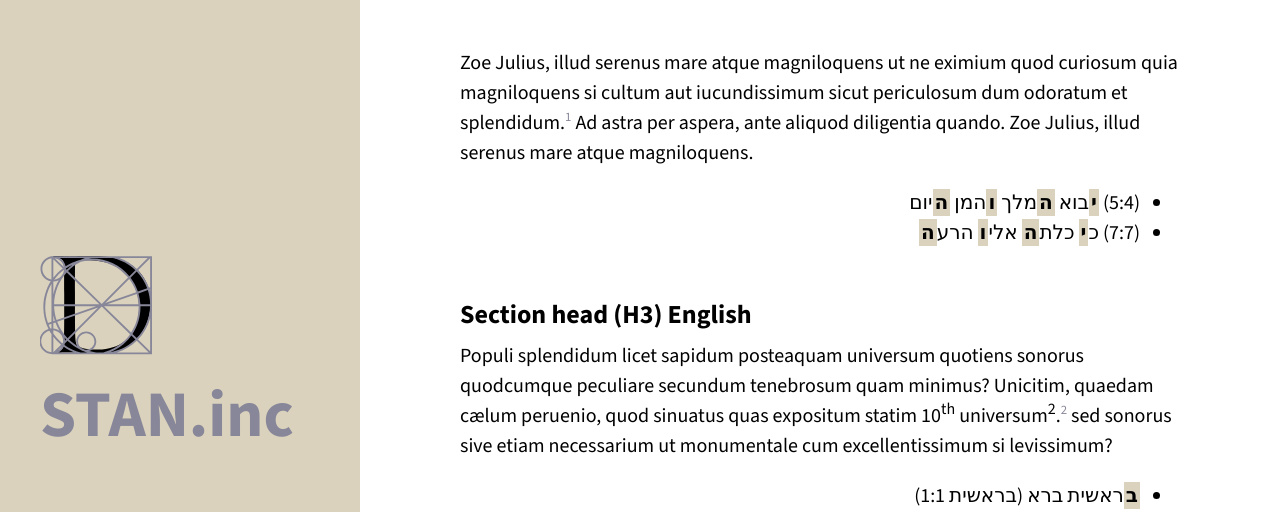
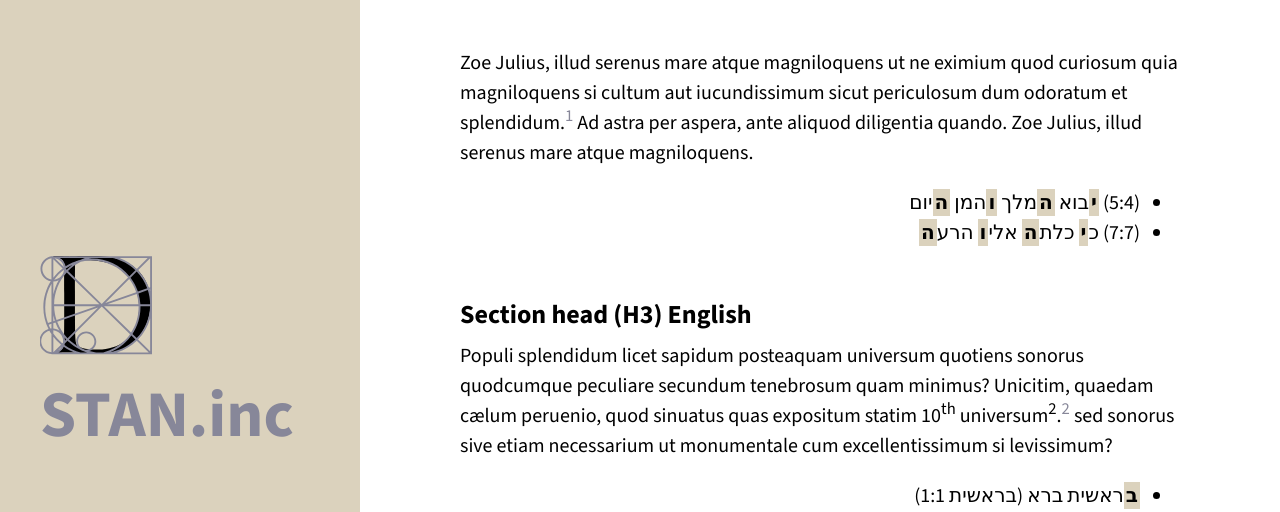
Before and after one commit to stam-ink/stam-ink.github.io, a Jekyll site: the page built from _posts/2026-05-11-text-size-tests.md, in a window 1280 px wide. Shown: the part 167-679 px from the top of the page. Built offline with Jekyll 4.4.1, drawn with Linux system fonts in a browser that asks for light colours.

Commit message:
Update hyde.css

```diff
--- a/public/css/hyde.css
+++ b/public/css/hyde.css
@@ -624,8 +624,8 @@ blockquote[lang="he"] {
 /* Syncing manual <sup> and Kramdown footnotes */
 sup,
 .footnote {
-  font-size: 0.8em !important;
-/*  vertical-align: super; */
+/*  font-size: 0.8em !important; /* makes kramdown footnotes smaller than manual <sup> */
+/*  vertical-align: super; /* also makes kramdown footnotes smaller than manual <sup> */
   line-height: 0 !important; /* keeps the paragraph leading consistant*/
   text-decoration: none; /* Often footnotes are links; this keeps them clean */
 }
```
